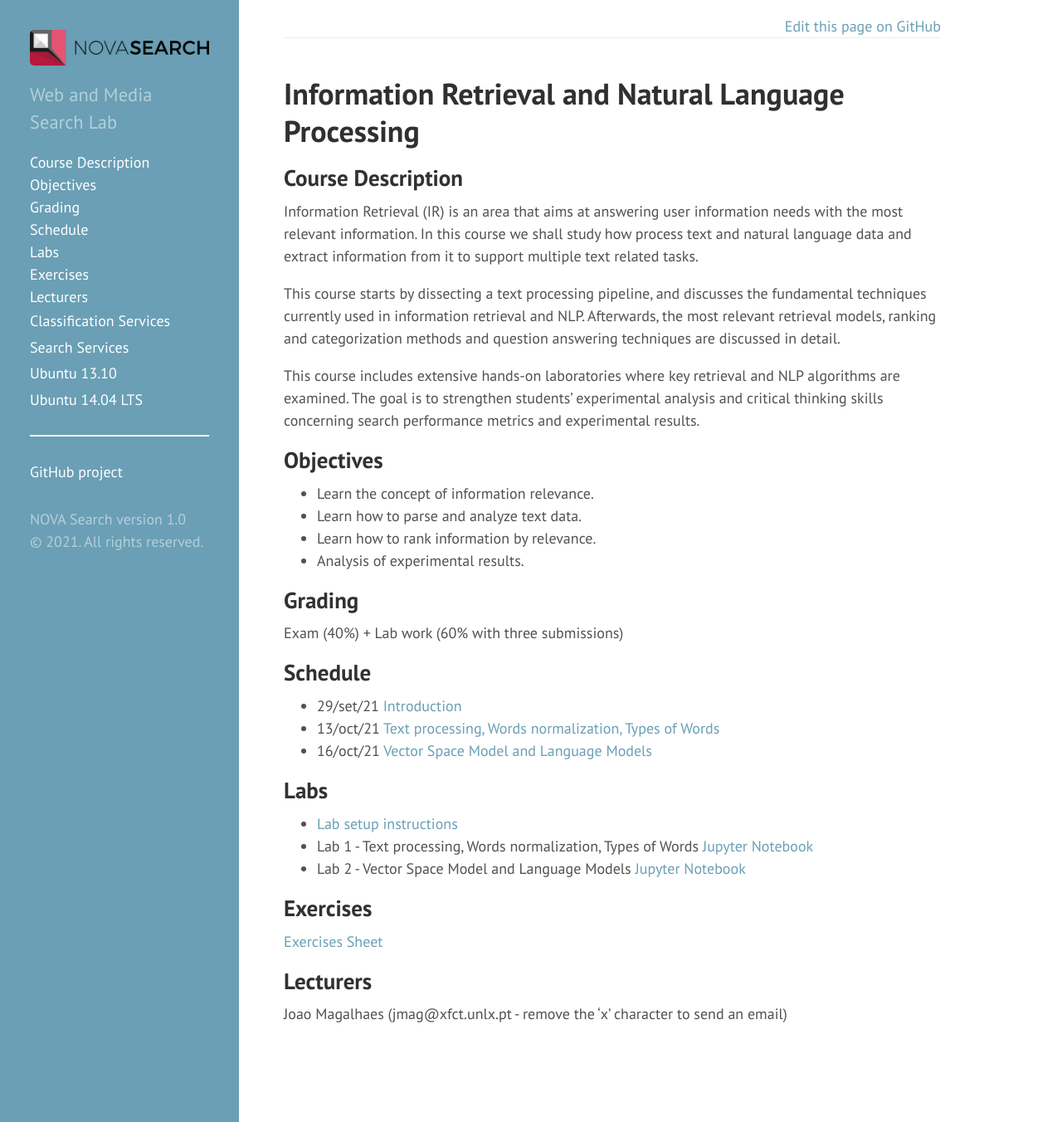
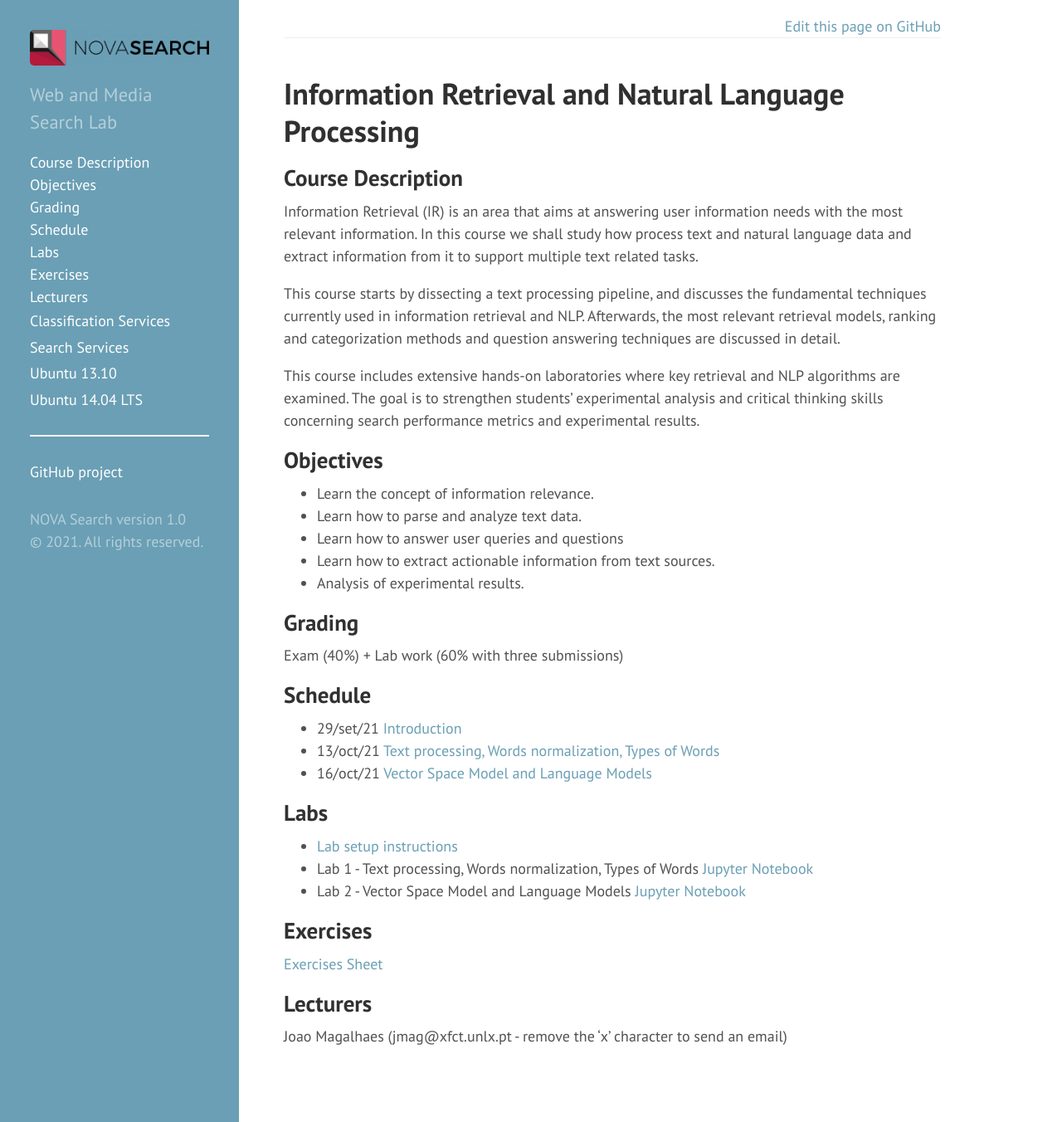
Before and after one commit to novasearch/wiki.novasearch.org, a Jekyll site: the page built from wiki/IR_NLP_2021.md, in a window 1280 px wide and 1352 px high. Shown: the whole window at 83% size. Built offline with Jekyll 4.4.1, drawn with Linux system fonts in a browser that asks for light colours.

Commit message:
Update IR_NLP_2021.md

```diff
--- a/wiki/IR_NLP_2021.md
+++ b/wiki/IR_NLP_2021.md
@@ -14,7 +14,8 @@ This course includes extensive hands-on laboratories where key retrieval and NLP
 ## Objectives
 - Learn the concept of information relevance.
 - Learn how to parse and analyze text data.
-- Learn how to rank information by relevance.
+- Learn how to answer user queries and questions
+- Learn how to extract actionable information from text sources.
 - Analysis of experimental results.
 
 ## Grading
```
